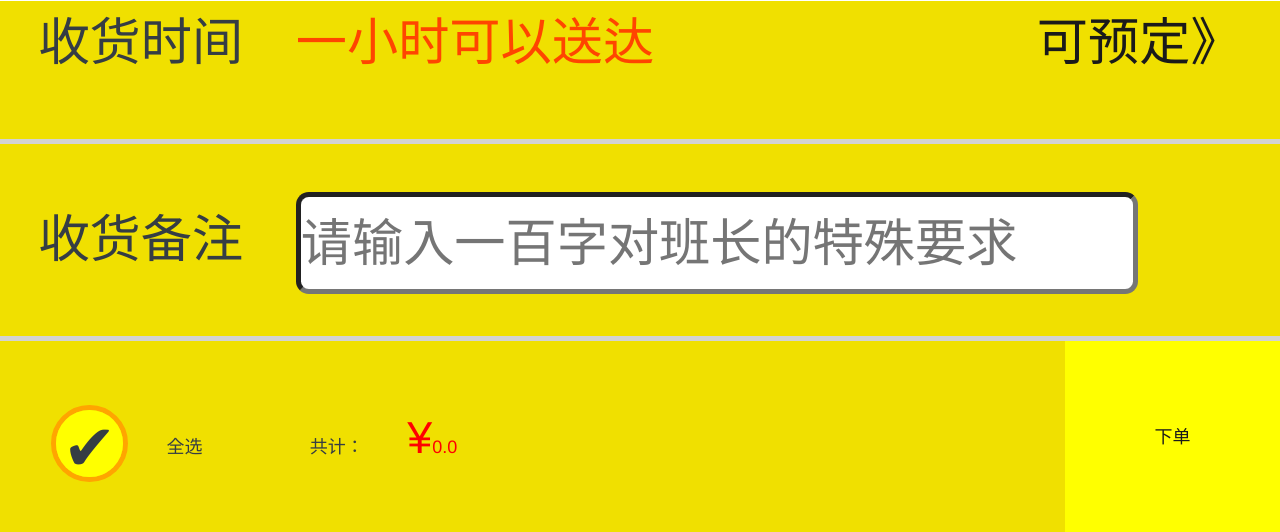
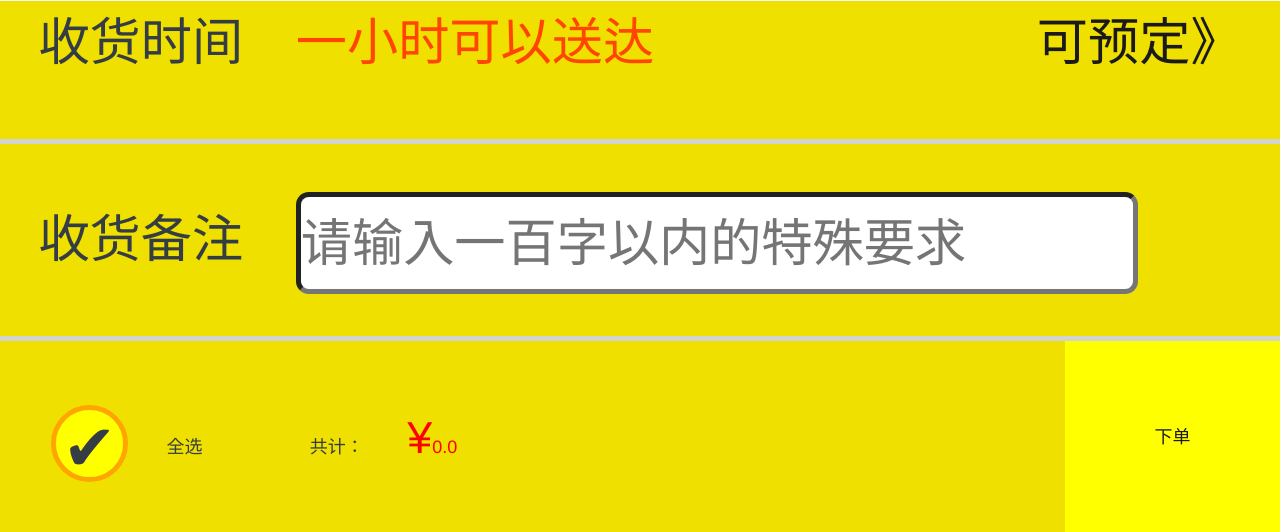
Before and after one commit to w1449550206/Django-axf, a Django app: template templates/axf/main/cart/cart.html in a window 1280 px wide. Shown: the part 799-1331 px from the top of the page. Run offline with Django 3.2, Linux system fonts and the light colour scheme; the template is opened without the code that fills it, so the values that code supplies are empty; some libraries are stand-ins or nearby versions.

Commit message:
修改特殊要求文字

```diff
--- a/templates/axf/main/cart/cart.html
+++ b/templates/axf/main/cart/cart.html
@@ -48,7 +48,7 @@
 
                 <div class="delivery">
                     <span>收货备注</span>
-                    <input type="text" placeholder="请输入一百字对班长的特殊要求">
+                    <input type="text" placeholder="请输入一百字以内的特殊要求">
                 </div>
 
                 {% for cart in carts %}
```
